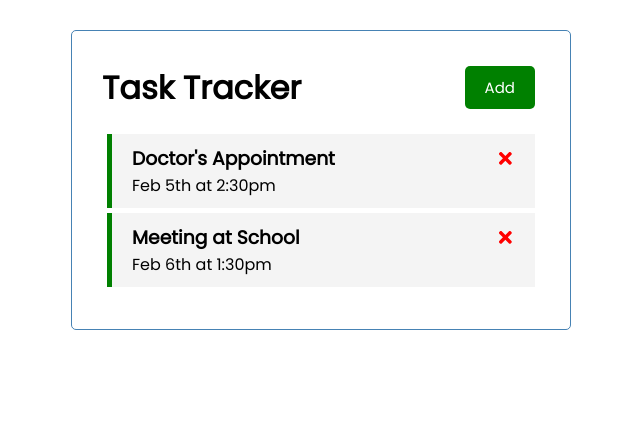
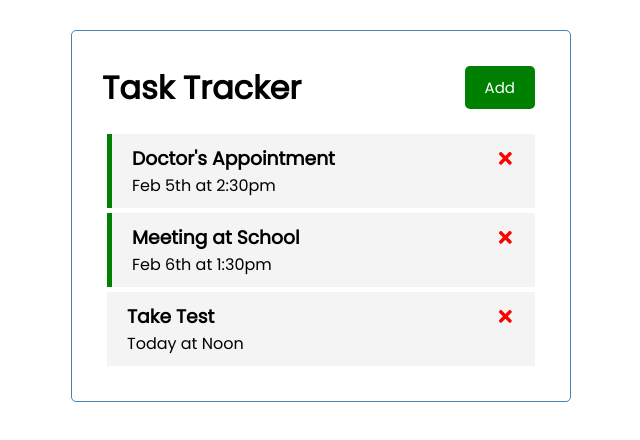
Before and after one commit to kydojo/react-task-tracker, a React (Create React App) app: page / in a window 1280 px wide. Shown: the top 440 px of the page, without its empty margins (319-959 px from the left). Built offline with nearby package versions, Linux system fonts and the light colour scheme; data requests are answered from the project's data file.

Commit message:
Added persistent POST functionality for adding tasks to the json-server

```diff
--- a/db.json
+++ b/db.json
@@ -11,6 +11,12 @@
       "text": "Meeting at School",
       "day": "Feb 6th at 1:30pm",
       "reminder": true
+    },
+    {
+      "text": "Take Test",
+      "day": "Today at Noon",
+      "reminder": false,
+      "id": 3
     }
   ]
 }
--- a/src/App.js
+++ b/src/App.js
@@ -30,11 +30,22 @@
     return data
   }
   // Add Task
-  const addTask = (task) => {
-    // generate random task id
-    const id = Math.floor(Math.random() * 10000) + 1;
-    const newTask = {id, ...task}
-    setTasks([...tasks, newTask])
+  const addTask = async (task) => {
+    const res = await fetch('http://localhost:5000/tasks', {
+      method: 'POST',
+      headers: {
+        'Content-type': 'application/json'
+      },
+      body: JSON.stringify(task)
+    })
+
+    const data = await res.json()
+    setTasks([...tasks, data])
+
+    // // generate random task id
+    // const id = Math.floor(Math.random() * 10000) + 1;
+    // const newTask = {id, ...task}
+    // setTasks([...tasks, newTask])
   }
 
   // Delete Task
```
